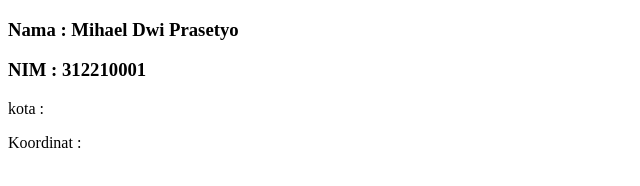
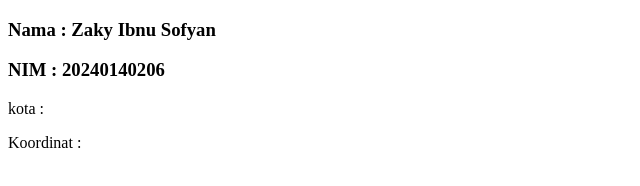
Before and after one commit to zakibn18/206_WeatherApi, a website: page public/index.html in a window 1280 px wide. Shown: the whole page, without its empty margins (0-640 px from the left). Drawn offline with Linux system fonts and the light colour scheme; no server answers.

Commit message:
Chage Name and NIM

```diff
--- a/public/index.html
+++ b/public/index.html
@@ -6,8 +6,8 @@
     <title>Geolocation App</title>
   </head>
   <body>
-    <h3>Nama : Mihael Dwi Prasetyo</h3>
-    <h3>NIM : 312210001</h3>
+    <h3>Nama : Zaky Ibnu Sofyan</h3>
+    <h3>NIM : 20240140206</h3>
 
     <p>kota : <span id="lokasi"></span><br /></p>
 
```
